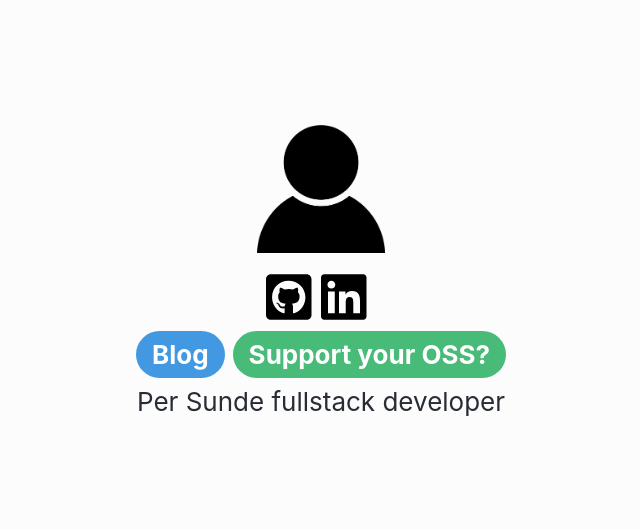
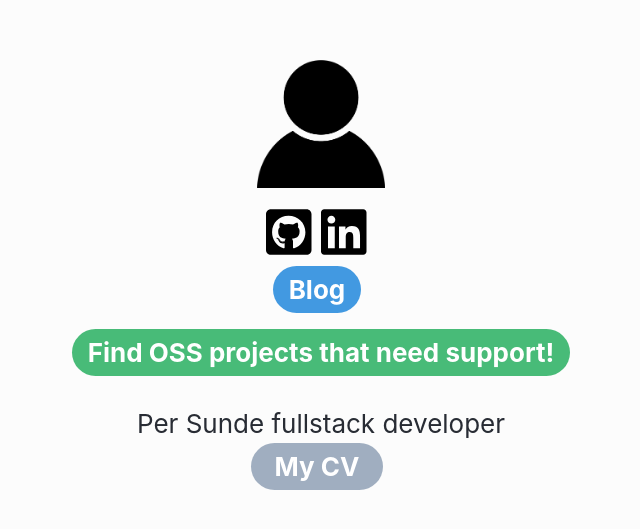
Before and after one commit to persunde/persunde.github.io, a Next.js app: page / in a window 1280 px wide. Shown: the part 127-656 px from the top of the page, without its empty margins (319-959 px from the left). Built offline with nearby package versions, Linux system fonts and the light colour scheme.

Commit message:
added link to personal cv

```diff
--- a/pages/index.tsx
+++ b/pages/index.tsx
@@ -1,6 +1,7 @@
 import Head from 'next/head'
 import Link from 'next/link'
 import SomedIcons from '../components/somed-icons'
+import Image from 'next/image'
 
 export default function Home() {
   return (
@@ -19,26 +20,28 @@ export default function Home() {
         <SomedIcons
           color="black"
         />
-        <div style={{display: 'inline-block'}} className="buttons subtitle pb-2">
-          {/* <span className="pr-2">
-            <Link href="/about">
-              <a className="bg-green-500 hover:bg-blue-700 text-white font-bold py-2 px-6 rounded-full padding">About</a>
-            </Link>
-          </span> */}
-          <span className="pr-2">
-            <Link href="/blog">
-              <a className="bg-blue-500 hover:bg-blue-700 text-white font-bold py-2 px-4 rounded-full">Blog</a>
-            </Link>
-          </span>
-          <span>
-            <Link href="/oss-looking-for-funding">
-              <a className="bg-green-500 hover:bg-green-700 text-white font-bold py-2 px-4 rounded-full">Support your OSS?</a>
-            </Link>
-          </span>
+        <div className="space-y-6">
+          <div style={{display: 'inline-block'}} className="buttons subtitle pb-2 space-y-6">
+            <div className="pr-2">
+              <Link href="/blog">
+                <a className="bg-blue-500 hover:bg-blue-700 text-white font-bold py-2 px-4 rounded-full">Blog</a>
+              </Link>
+            </div>
+            <div>
+              <Link href="/oss-looking-for-funding">
+                <a className="bg-green-500 hover:bg-green-700 text-white font-bold py-2 px-4 rounded-full">Find  OSS projects that need support!</a>
+              </Link>
+            </div>
+          </div>
+          <div className="space-y-1">
+            <div>Per Sunde fullstack developer</div>
+            <div className="pr-2">
+              <Link href="/assets/cv/cv.pdf">
+                <a className="bg-gray-500 hover:bg-gray-700 text-white font-bold py-2 px-6 rounded-full padding">My CV</a>
+              </Link>
+            </div>
+          </div>
         </div>
-        <p>
-          Per Sunde fullstack developer
-        </p>
       </header>
     </div>
   )
```
Also changed, not shown: 1 other file (tests, documents, lock files or other folders).
